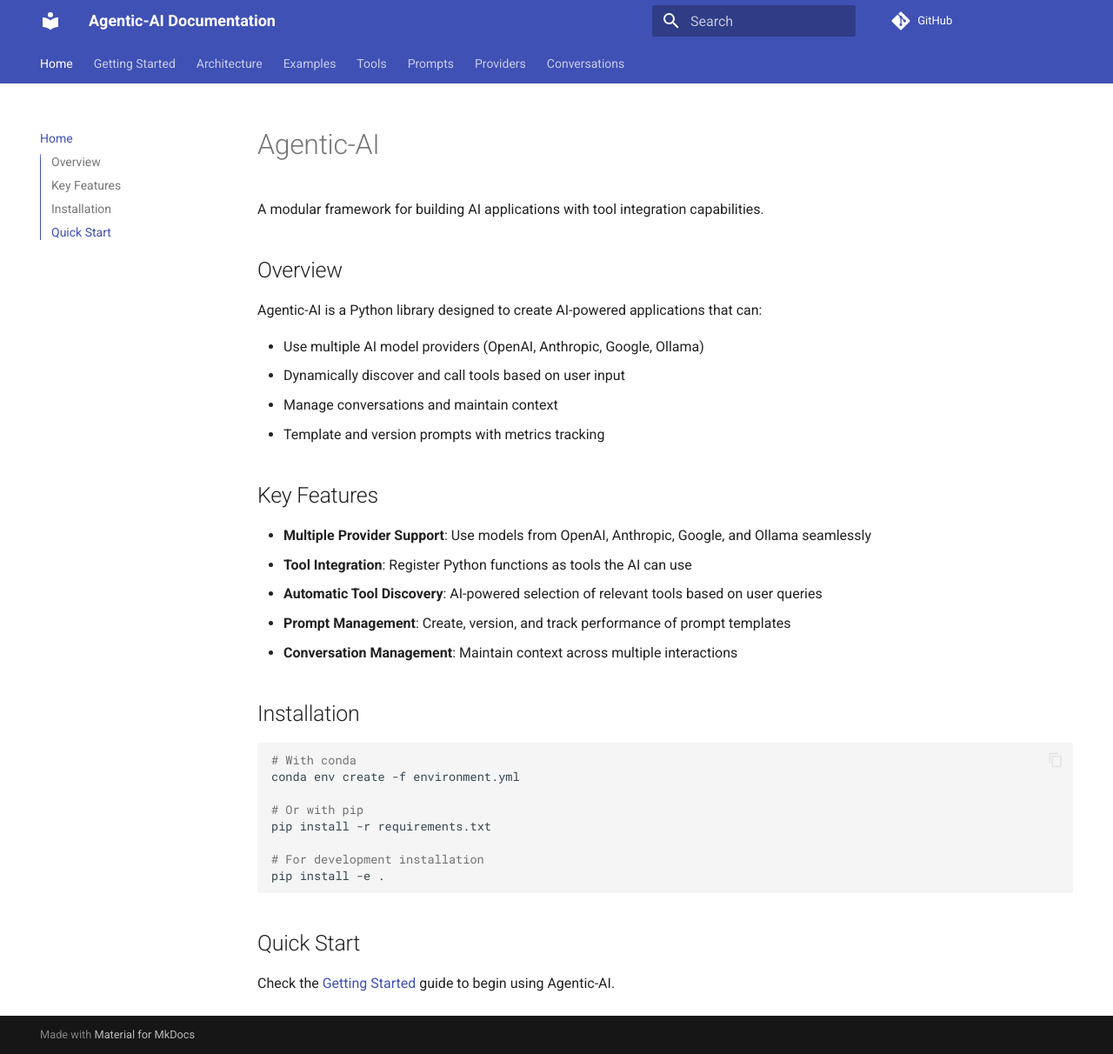
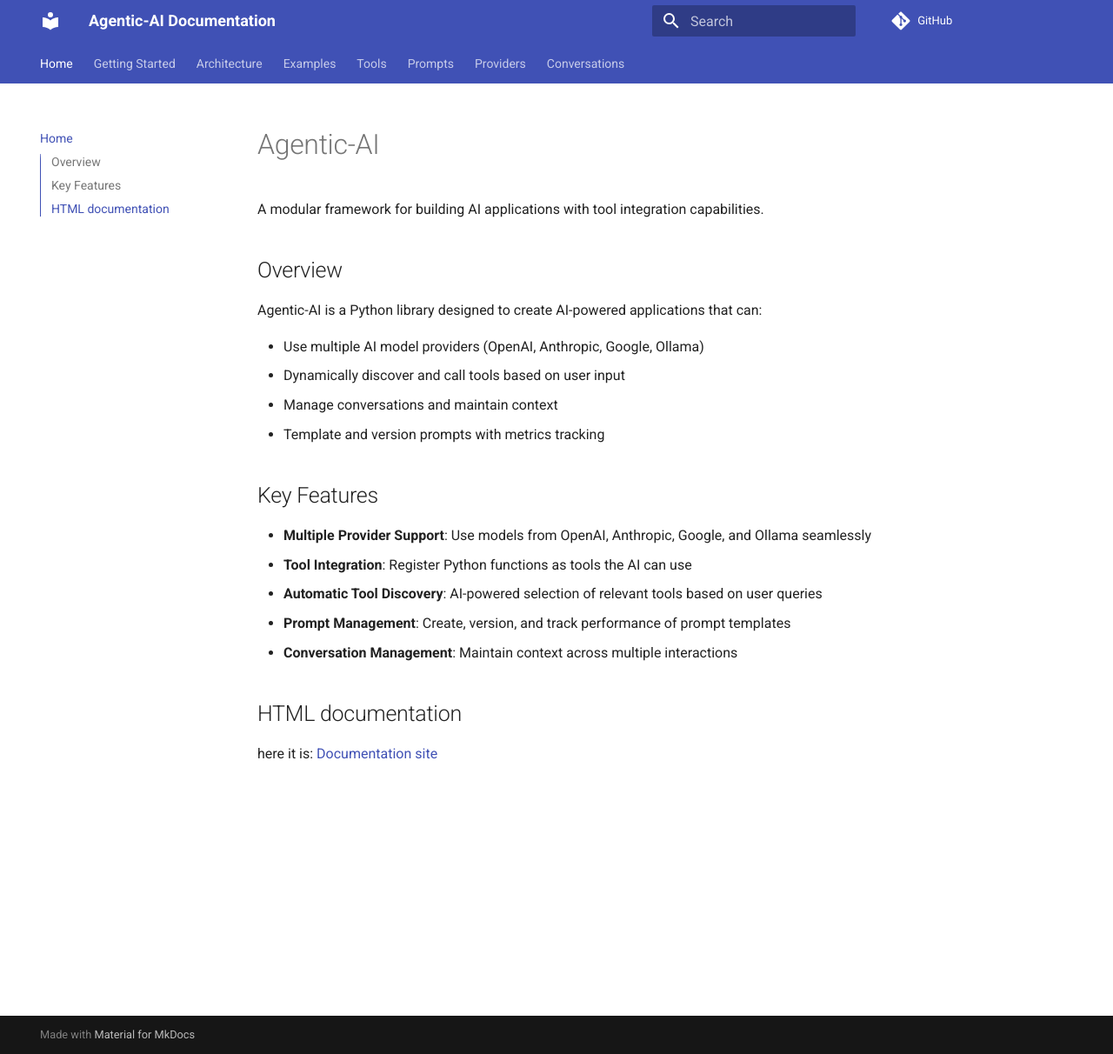
Before and after one commit to 0x00000002/multi-ai-parser, an MkDocs documentation site: the page built from docs/index.md, in a window 1280 px wide and 1212 px high. Shown: the whole window at 87% size. Built offline with MkDocs 1.6.1 and Material for MkDocs 9.7.7, drawn with Linux system fonts in a browser that asks for light colours; comment, search, counter and statistics services are not loaded.

Commit message:
gitpages index page update

````diff
--- a/docs/index.md
+++ b/docs/index.md
@@ -19,19 +19,6 @@
 - **Prompt Management**: Create, version, and track performance of prompt templates
 - **Conversation Management**: Maintain context across multiple interactions
 
-## Installation
+## HTML documentation
 
-```bash
-# With conda
-conda env create -f environment.yml
-
-# Or with pip
-pip install -r requirements.txt
-
-# For development installation
-pip install -e .
-```
-
-## Quick Start
-
-Check the [Getting Started](getting-started.md) guide to begin using Agentic-AI.
+here it is: [Documentation site](./../site/index.html)
````
